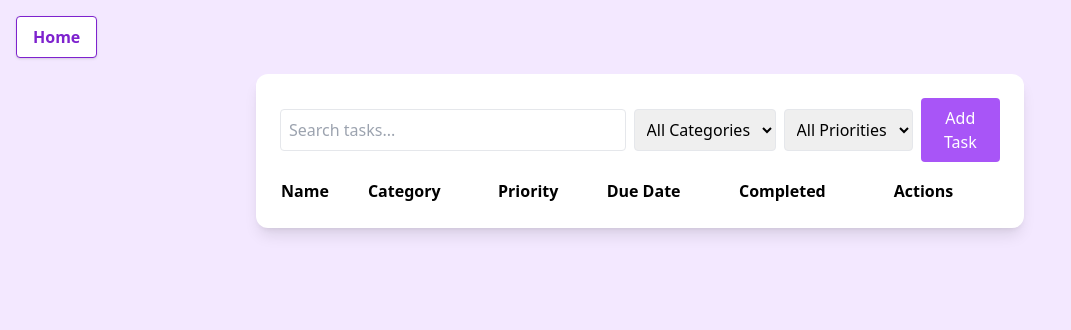
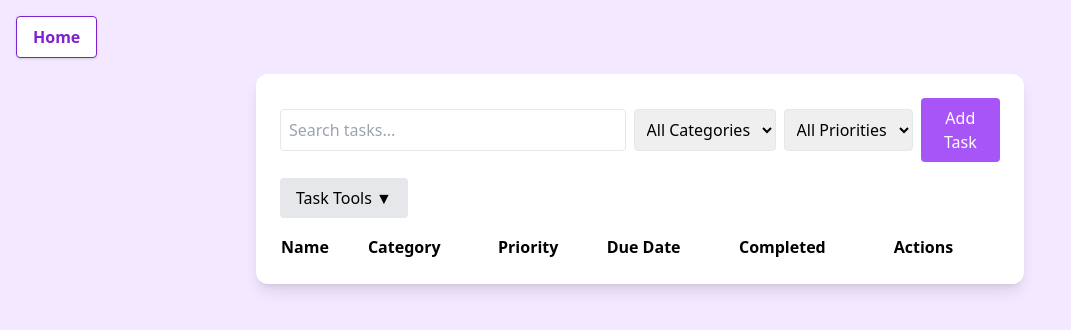
Before and after one commit to suha-sanchita-2025/Hope_Time_Manager, a Flask app: page /tasks in a window 1280 px wide. Shown: the top 330 px of the page, without its empty margins (0-1071 px from the left). Run offline with Flask 3, Linux system fonts and the light colour scheme; the visitor is signed in with stand-in values (Sample User, id 1); data that the repository does not hold is empty; some libraries are stand-ins or nearby versions.

Commit message:
Added task tools that let user mark all as complete and also delete everything that is completed

```diff
--- a/app.py
+++ b/app.py
@@ -200,28 +200,50 @@ def update_task(id):
     db.session.commit()
     return jsonify({'message': 'Task updated successfully!'})
 
+
+
 @app.route('/calendar')
 def calendar():
-    if 'user_id' not in session:
+    if 'user' not in session:
         return redirect(url_for('login'))
     return render_template('calendar.html')
 
-@app.route('/api/user_tasks')
+
+@app.route('/api/user_tasks', methods=['GET'])
 def user_tasks():
     if 'user_id' not in session:
-        return jsonify({'error': 'Unauthorized'}), 401
+        return jsonify([])  # or return jsonify({'error': 'Unauthorized'}), 401
     tasks = Task.query.filter_by(user_id=session['user_id']).all()
     return jsonify([
         {
-            "id": task.id,
-            "name": task.name,
-            "category": task.category,
-            "priority": task.priority,
-            "due_date": task.due_date.strftime('%Y-%m-%d'),
-            "completed": task.completed
-        }
-        for task in tasks
+            'id': t.id,
+            'name': t.name,
+            'category': t.category,
+            'priority': t.priority,
+            'due_date': t.due_date.strftime('%Y-%m-%d'),
+            'completed': t.completed
+        } for t in tasks
     ])
+
+#Mark all tasks as completed
+@app.route('/task_list/complete_all', methods=['POST'])
+def complete_all_tasks():
+    if 'user_id' not in session:
+        return jsonify({'error': 'Unauthorized'}), 401
+    Task.query.filter_by(user_id=session['user_id'], completed=False).update({'completed': True})
+    db.session.commit()
+    return jsonify({'message': 'All tasks marked as completed!'})
+
+# Delete all completed tasks
+@app.route('/task_list/delete_completed', methods=['DELETE'])
+def delete_completed_tasks():
+    if 'user_id' not in session:
+        return jsonify({'error': 'Unauthorized'}), 401
+    Task.query.filter_by(user_id=session['user_id'], completed=True).delete()
+    db.session.commit()
+    return jsonify({'message': 'All completed tasks deleted!'})
+
+
 
 if __name__ == '__main__':
     app.run(debug=True)
--- a/templates/tasks.html
+++ b/templates/tasks.html
@@ -26,6 +26,16 @@
         </select>
         <button id="addTaskBtn" class="bg-purple-500 text-white px-4 py-2 rounded ml-2">Add Task</button>
     </div>
+
+    <!-- Task Tools Dropdown -->
+    <div class="relative inline-block mb-4">
+      <button id="taskToolsBtn" class="btn bg-gray-200 px-4 py-2 rounded">Task Tools ▼</button>
+      <div id="taskToolsMenu" class="hidden absolute bg-white border rounded shadow z-10">
+        <button onclick="markAllCompleted()" class="block w-full text-left px-4 py-2 hover:bg-gray-100">Mark All as Completed</button>
+        <button onclick="deleteAllCompleted()" class="block w-full text-left px-4 py-2 hover:bg-gray-100">Delete All Completed Tasks</button>
+      </div>
+    </div>
+
     <table class="w-full text-left">
         <thead>
         <tr>
@@ -72,6 +82,23 @@
 </div>
 
 <script>
+   // Task Tools Dropdown logic
+   document.getElementById('taskToolsBtn').onclick = function() {
+     document.getElementById('taskToolsMenu').classList.toggle('hidden');
+   };
+
+    function markAllCompleted() {
+      fetch('/task_list/complete_all', {method: 'POST'})
+        .then(res => res.json())
+        .then(() => { fetchTasksWithFilters(); });
+    }
+
+    function deleteAllCompleted() {
+      fetch('/task_list/delete_completed', {method: 'DELETE'})
+        .then(res => res.json())
+        .then(() => { fetchTasksWithFilters(); });
+    }
+
     // Listen for changes on filters and search
     document.getElementById('search').addEventListener('input', fetchTasksWithFilters);
     document.getElementById('categoryFilter').addEventListener('change', fetchTasksWithFilters);
```
